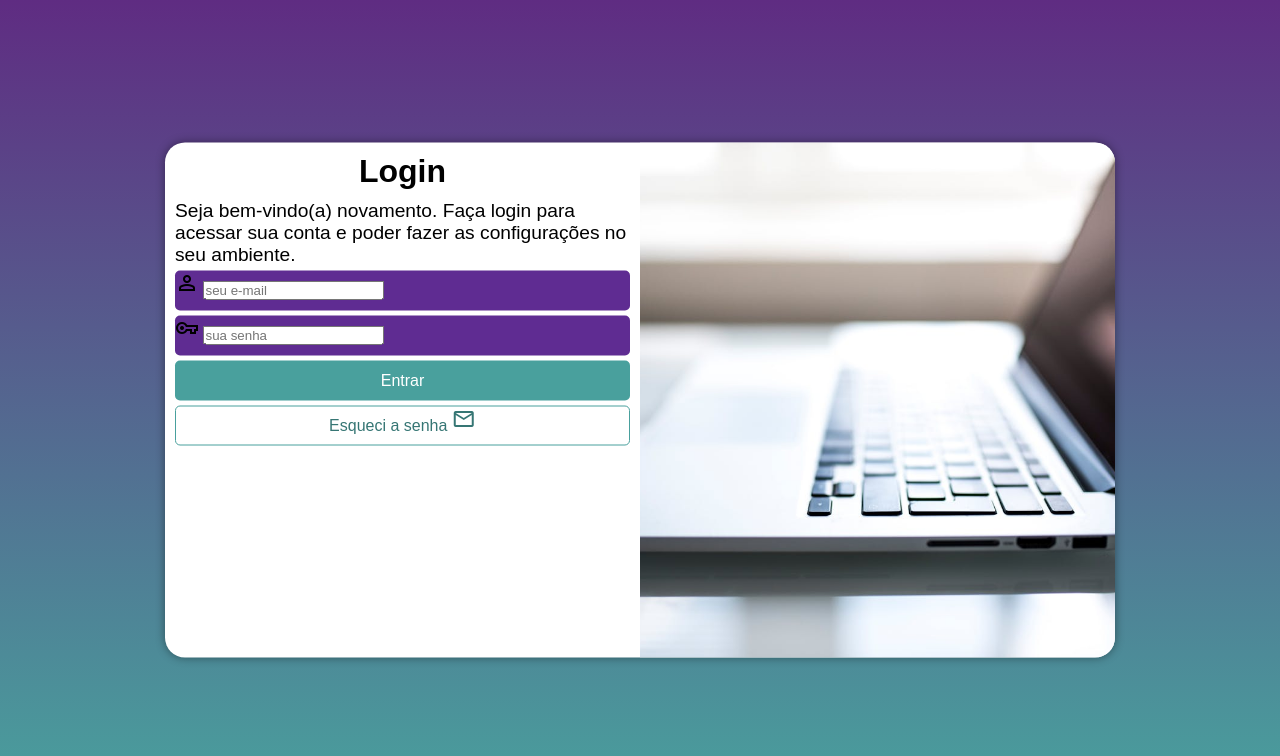
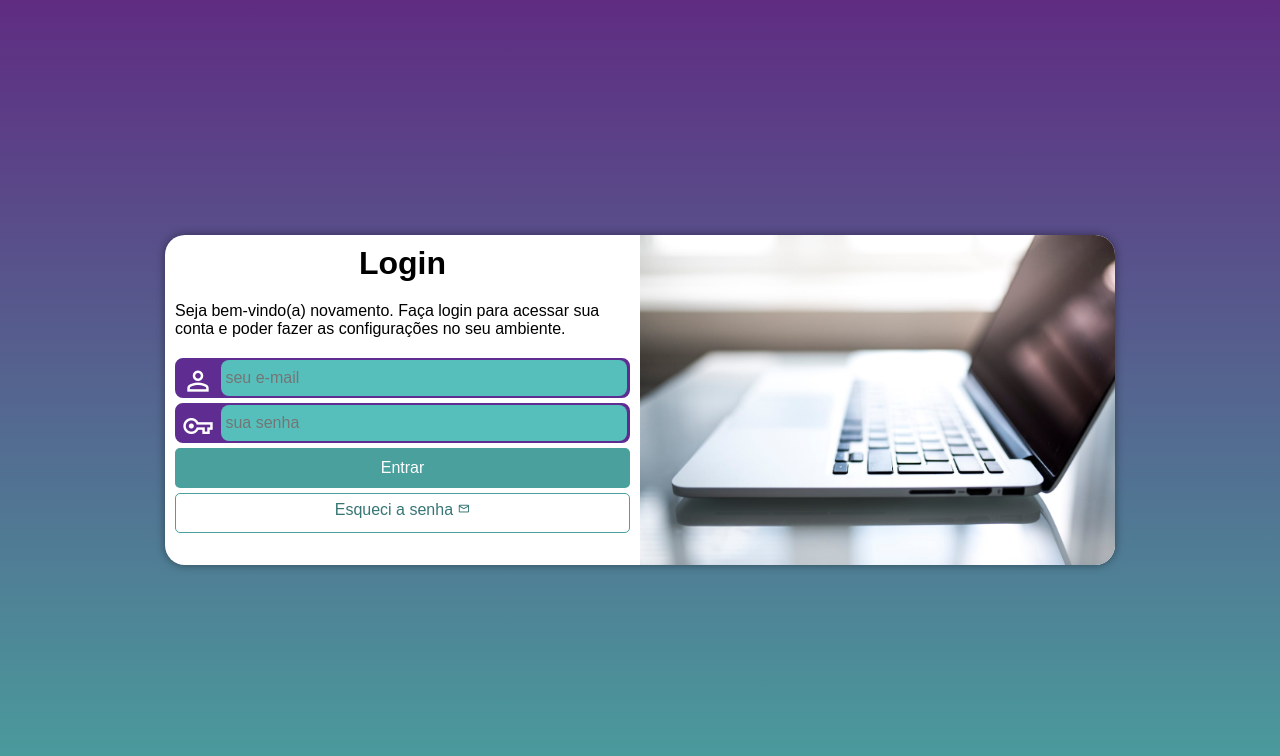
Before and after one commit to joaolucas486/projeto-login, a plain HTML site: page index.html in a window 1280 px wide. Drawn offline with nearby package versions, Linux system fonts and the light colour scheme.

Commit message:
Site completo

```diff
--- a/estilos/media-query.css
+++ b/estilos/media-query.css
@@ -11,13 +11,14 @@ Ultra-wide / 4K e maiores: 1920px ou mais
 */
 
 @media screen and (min-width: 768px) and (max-width: 1023px) {
-
+    /* Configuração para TABLET */
     body {
         background-image: linear-gradient(to top, #49a09d, #5f2c82);
     }
 
     section#login {
         width: 80vw;
+        height: 280px;
     }
 
     section#login div#imagem{
@@ -36,12 +37,14 @@ Ultra-wide / 4K e maiores: 1920px ou mais
 }
 
 @media screen and (min-width: 1023px) {
+    /* CONFIGURAÇÕES PARA DESKTOP */
     body {
         background-image: linear-gradient(to top, #49a09d, #5f2c82);
     }
 
     section#login {
         width: 950px;
+        height: 330px;
     }
 
     section#login > div#imagem {
@@ -64,6 +67,7 @@ Ultra-wide / 4K e maiores: 1920px ou mais
     }
 
     div#formulario > p {
-        font-size: 1.2em;
+        font-size: 1em;
+        margin: 20px 0px;
     }
 }
--- a/estilos/style.css
+++ b/estilos/style.css
@@ -31,7 +31,7 @@ section#login {
     position: absolute;
     top: 50%;
     left: 50%;
-    transform: translate(-50%, -50%);
+
     overflow: hidden;
 
     background-color: white;
@@ -42,7 +42,7 @@ section#login {
 
     transition: width 0.3s, height 0.3s;
     transition-timing-function: ease;
-
+    transform: translate(-50%, -50%);
 }
 
 section#login > div#imagem {
@@ -68,15 +68,39 @@ div#formulario > p {
 
 form > div.campo {
     background-color: #5f2c92;
+    border: 2px solid #5f2c92;
     display: block;
     width: 100%;
     height: 40px;
-    border-radius: 5px;
+    border-radius: 8px;
     margin: 5px 0px;
 }
 
 div.campo > label {
     display: none;
+}
+
+div.campo > span {
+    color: white;
+    /* background-color: black; */
+    font-size: 2em;
+    width: 40px;
+    padding: 5px;
+}
+
+div.campo > input {
+    background-color: #57bfbb;
+    font-size: 1em;
+    width: calc(100% - 45px);
+    height: 100%;
+    border: 0px;
+    border-radius: 8px;
+    padding: 4px;
+    transform: translateY(-14px);
+}
+
+div.campo > input:focus-within {
+    background-color: white;
 }
 
 form > input[type=submit] {
@@ -101,6 +125,7 @@ form > a.botao {
     font-size: 1em;
     width: 100%;
     height: 40px;
+    padding-top: 7px;
     margin-top: 5px;
     background-color: white;
     color: #367674;
@@ -113,6 +138,6 @@ form > a.botao:hover {
     background-color: #65e2de;
 }
 
-form > a.botao > i {
+form > a.botao > span {
     font-size: 0.8em;
 }
```
